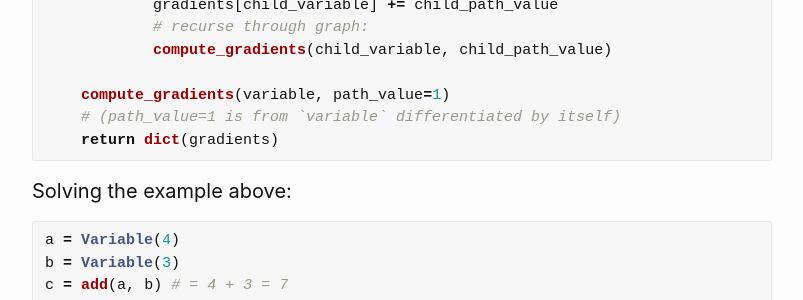
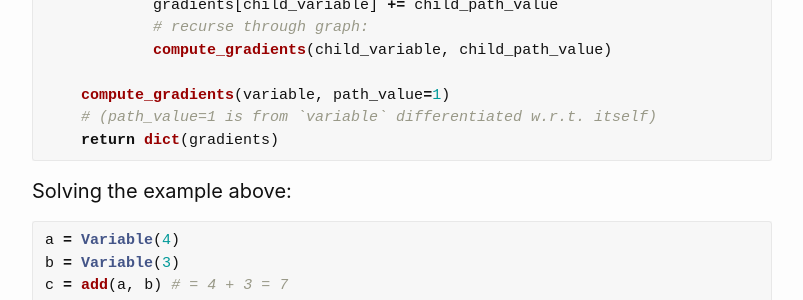
Before and after one commit to sradc/sradc.github.io, a Jekyll site: the page built from _posts/2020-06-11-autodiff.md, in a window 1280 px wide and 900 px high, scrolled down 4798 px. Shown: the part 151-451 px from the top of the window, without its empty margins (238-1041 px from the left). Built offline with Jekyll 4.4.1, drawn with Linux system fonts in a browser that asks for light colours; formulas are drawn with MathJax 3; comment, search, counter and statistics services are not loaded; some of the changed text lies outside the part shown.

Commit message:
prefer w.r.t.

````diff
--- a/_posts/2020-06-11-autodiff.md
+++ b/_posts/2020-06-11-autodiff.md
@@ -189,7 +189,7 @@ def get_gradients(variable):
             compute_gradients(child_variable, child_path_value)
 
     compute_gradients(variable, path_value=1)
-    # (path_value=1 is from `variable` differentiated by itself)
+    # (path_value=1 is from `variable` differentiated w.r.t. itself)
     return dict(gradients)
 ```
 
````
Also changed, not shown: other parts of _posts/2020-06-11-autodiff.md (+1 -1 lines).
